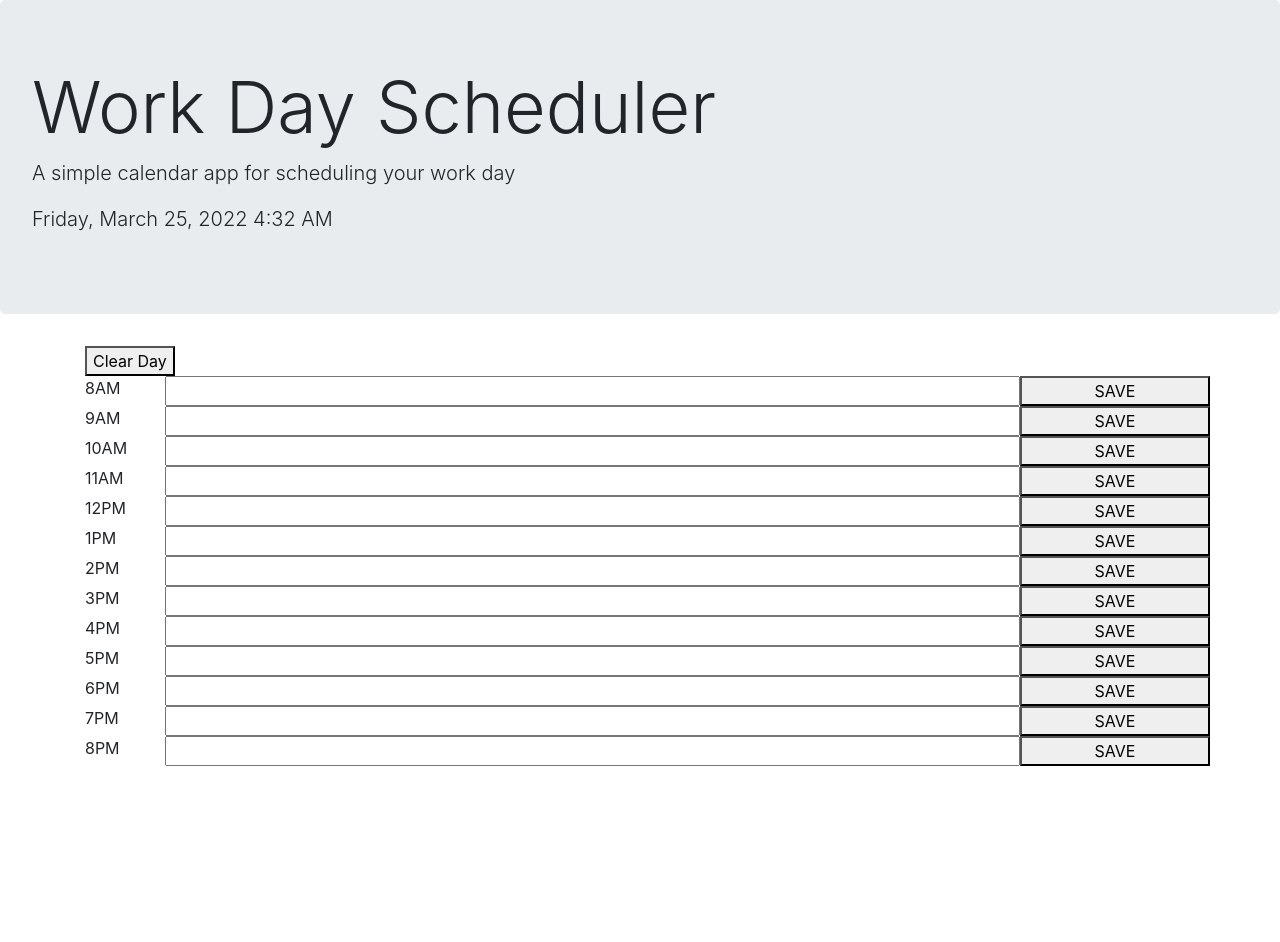
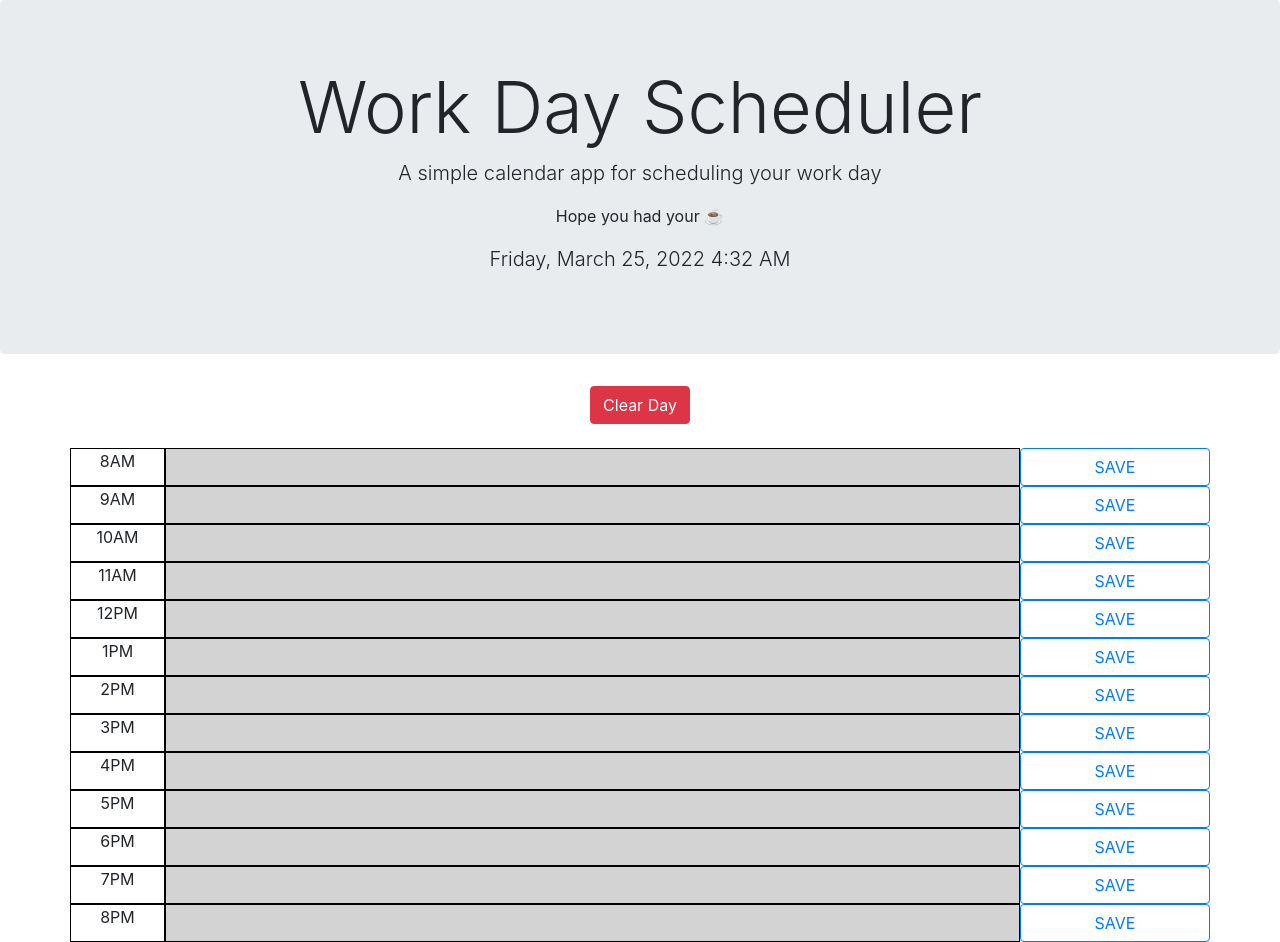
Before and after one commit to Supbake/repo_daily_planner, a plain HTML site: page index.html in a window 1280 px wide. Before the commit the page ends 800 px from the top, so only its background shows below. Drawn offline with nearby package versions, Linux system fonts and the light colour scheme.

Commit message:
added styling to my page as well as updated my readme file

```diff
--- a/assets/style.css
+++ b/assets/style.css
@@ -0,0 +1,30 @@
+div {
+  text-align: center;
+}
+
+.jumbotron {
+  text-align: center;
+}
+
+.present {
+  background-color: lightcoral;
+  color: black;
+}
+
+.past {
+  background-color: lightgrey;
+  color: black;
+}
+
+.future {
+  background-color: lightgreen;
+  color: black;
+}
+
+.hour {
+  border: solid black 1px;
+}
+
+.input-plans {
+  border: solid black 1px;
+}
--- a/index.html
+++ b/index.html
@@ -15,74 +15,77 @@
     <header class="jumbotron">
       <h1 class="display-3">Work Day Scheduler</h1>
       <p class="lead">A simple calendar app for scheduling your work day</p>
+      <p>Hope you had your ☕️</p>
       <p id="currentDay" class="lead"></p>
     </header>
     <div class="container">
-      <button type="button" class="clearButton">Clear Day</button>
+      <button type="button" class="clearButton btn btn-danger">Clear Day</button>
+      <br>
+      <br>
       <div class="row">
         <div class="col-md-1 hour">8AM</div>
         <input class="col-md-9 input-plans" id="8"></input>
-        <button type="button" data-hour="08" class="saveButton col-md-2">SAVE</button>
+        <button type="button" data-hour="08" class="saveButton btn btn-outline-primary col-md-2">SAVE</button>
       </div>
       <div class="row">
         <div class="col-md-1 hour">9AM</div>
         <input class="col-md-9 input-plans" id="9"></input>
-        <button type="button" data-hour="09" class="saveButton col-md-2">SAVE</button>
+        <button type="button" data-hour="09" class="saveButton btn btn-outline-primary col-md-2">SAVE</button>
       </div>
       <div class="row">
         <div class="col-md-1 hour">10AM</div>
         <input class="col-md-9 input-plans" id="10"></input>
-        <button type="button" data-hour="10" class="saveButton col-md-2">SAVE</button>
+        <button type="button" data-hour="10" class="saveButton btn btn-outline-primary col-md-2">SAVE</button>
       </div>
       <div class="row">
         <div class="col-md-1 hour">11AM</div>
         <input class="col-md-9 input-plans" id="11"></input>
-        <button type="button" data-hour="11" class="saveButton col-md-2">SAVE</button>
+        <button type="button" data-hour="11" class="saveButton btn btn-outline-primary col-md-2">SAVE</button>
       </div>
       <div class="row">
         <div class="col-md-1 hour">12PM</div>
         <input class="col-md-9 input-plans" id="12"></input>
-        <button type="button" data-hour="12" class="saveButton col-md-2">SAVE</button>
+        <button type="button" data-hour="12" class="saveButton btn btn-outline-primary col-md-2">SAVE</button>
       </div>
       <div class="row">
         <div class="col-md-1 hour">1PM</div>
         <input class="col-md-9 input-plans" id="13"></input>
-        <button type="button" data-hour="13" class="saveButton col-md-2">SAVE</button>
+        <button type="button" data-hour="13" class="saveButton btn btn-outline-primary col-md-2">SAVE</button>
       </div>
       <div class="row">
         <div class="col-md-1 hour">2PM</div>
         <input class="col-md-9 input-plans" id="14"></input>
-        <button type="button" data-hour="14" class="saveButton col-md-2">SAVE</button>
+        <button type="button" data-hour="14" class="saveButton btn btn-outline-primary col-md-2">SAVE</button>
       </div>
       <div class="row">
         <div class="col-md-1 hour">3PM</div>
         <input class="col-md-9 input-plans" id="15"></input>
-        <button type="button" data-hour="15" class="saveButton col-md-2">SAVE</button>
+        <button type="button" data-hour="15" class="saveButton btn btn-outline-primary col-md-2">SAVE</button>
       </div>
       <div class="row">
         <div class="col-md-1 hour">4PM</div>
         <input class="col-md-9 input-plans" id="16"></input>
-        <button type="button" data-hour="16" class="saveButton col-md-2">SAVE</button>
+        <button type="button" data-hour="16" class="saveButton btn btn-outline-primary col-md-2">SAVE</button>
       </div>
       <div class="row">
         <div class="col-md-1 hour">5PM</div>
         <input class="col-md-9 input-plans" id="17"></input>
-        <button type="button" data-hour="17" class="saveButton col-md-2">SAVE</button>
+        <button type="button" data-hour="17" class="saveButton btn btn-outline-primary col-md-2">SAVE</button>
       </div>
       <div class="row">
         <div class="col-md-1 hour">6PM</div>
         <input class="col-md-9 input-plans" id="18"></input>
-        <button type="button" data-hour="18" class="saveButton col-md-2">SAVE</button>
+        <button type="button" data-hour="18" class="saveButton btn btn-outline-primary col-md-2">SAVE</button>
       </div>
       <div class="row">
         <div class="col-md-1 hour">7PM</div>
         <input class="col-md-9 input-plans" id="19"></input>
-        <button type="button" data-hour="19" class="saveButton col-md-2">SAVE</button>
+        <button type="button" data-hour="19" class="saveButton btn btn-outline-primary col-md-2">SAVE</button>
       </div>
       <div class="row">
         <div class="col-md-1 hour">8PM</div>
         <input class="col-md-9 input-plans" id="20"></input>
-        <button type="button" data-hour="20" class="saveButton col-md-2">SAVE</button>
+        <button type="button" data-hour="20" class="saveButton btn btn-outline-primary col-md-2">SAVE</button>
       </div>
     </div>
 
--- a/script.js
+++ b/script.js
@@ -16,16 +16,32 @@ const eightPM = document.querySelector("#\\32 0");
 const inputArry = [eightAM, nineAM, tenAM, elevenAM, twelvePM, onePM, twoPM, threePM, fourPM, fivePM, sixPM, sevenPM, eightPM];
 
 $(function() { ///date and time
-    console.log("this will run first");
     function displayDate() {
         $("#currentDay").html(moment().format("LLLL"));
        }
        setInterval(displayDate, 1000);
-    // eightAM.value = localStorage.getItem("8");
+
     for (let i = 0; i < inputArry.length; i++) {
         inputArry[i].value = localStorage.getItem(`${i + 8}`);
     }
-    console.log(eightAM);
+    const currentHour = moment().hours();
+    const timeOfDay = parseInt($(this).attr("id"));
+    $(".input-plans").each(function() {
+        if (timeOfDay === currentHour) {
+            $(this).addClass("present");
+            $(this).removeClass("future");
+            $(this).removeClass("past");
+        } else if (timeOfDay > currentHour) {
+            $(this).addClass("future");
+            $(this).removeClass("present");
+            $(this).removeClass("past");
+        }else {
+            $(this).addClass("past");
+            $(this).removeClass("future");
+            $(this).removeClass("present");
+            $(this).prop("disabled", true);
+        }
+    })
 })
 
 $(".saveButton").click(function () {
```
Also changed, not shown: assets/_Users_jacobworden_Desktop_class_projects_repo_daily_planner_index.html.png (added), 2 other files.
